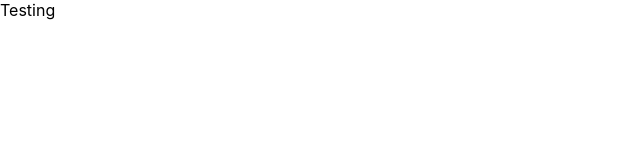
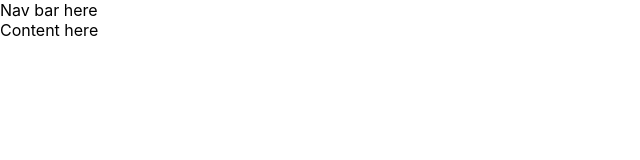
Before and after one commit to jiblu/jogg-coding-challenge, a Next.js app: page / in a window 1280 px wide. Shown: the top 160 px of the page, without its empty margins (0-640 px from the left). Built offline with nearby package versions, Linux system fonts and the light colour scheme.

Commit message:
added components skeleton

```diff
--- /dev/null
+++ b/components/content.js
@@ -0,0 +1,12 @@
+import GridView from './gridView'
+import ListView from './listView'
+
+// conditionally render gridview vs listview to content
+
+const Content = () => (
+  <div>
+    Content here
+  </div>
+)
+
+export default Content
--- /dev/null
+++ b/components/gridView.js
@@ -0,0 +1,7 @@
+const GridView = () => (
+  <div>
+    GridView here
+  </div>
+)
+
+export default GridView
--- /dev/null
+++ b/components/listView.js
@@ -0,0 +1,7 @@
+const ListView = () => (
+  <div>
+    ListView here
+  </div>
+)
+
+export default ListView
--- /dev/null
+++ b/components/nav.js
@@ -0,0 +1,7 @@
+const Nav = () => (
+  <div>
+    Nav bar here
+  </div>
+)
+
+export default Nav
--- a/pages/index.js
+++ b/pages/index.js
@@ -1,3 +1,6 @@
+import Content from '../components/content'
+import Nav from '../components/nav'
+
 export default function Index() {
   const getData = async () => {
     const data = await fetch("/api/cards").then((res) => res.json());
@@ -8,7 +11,8 @@ export default function Index() {
 
   return (
     <div>
-      Testing
+      <Nav />
+      <Content />
       <style jsx>{`
         :global(body) {
           margin: 0;
```
